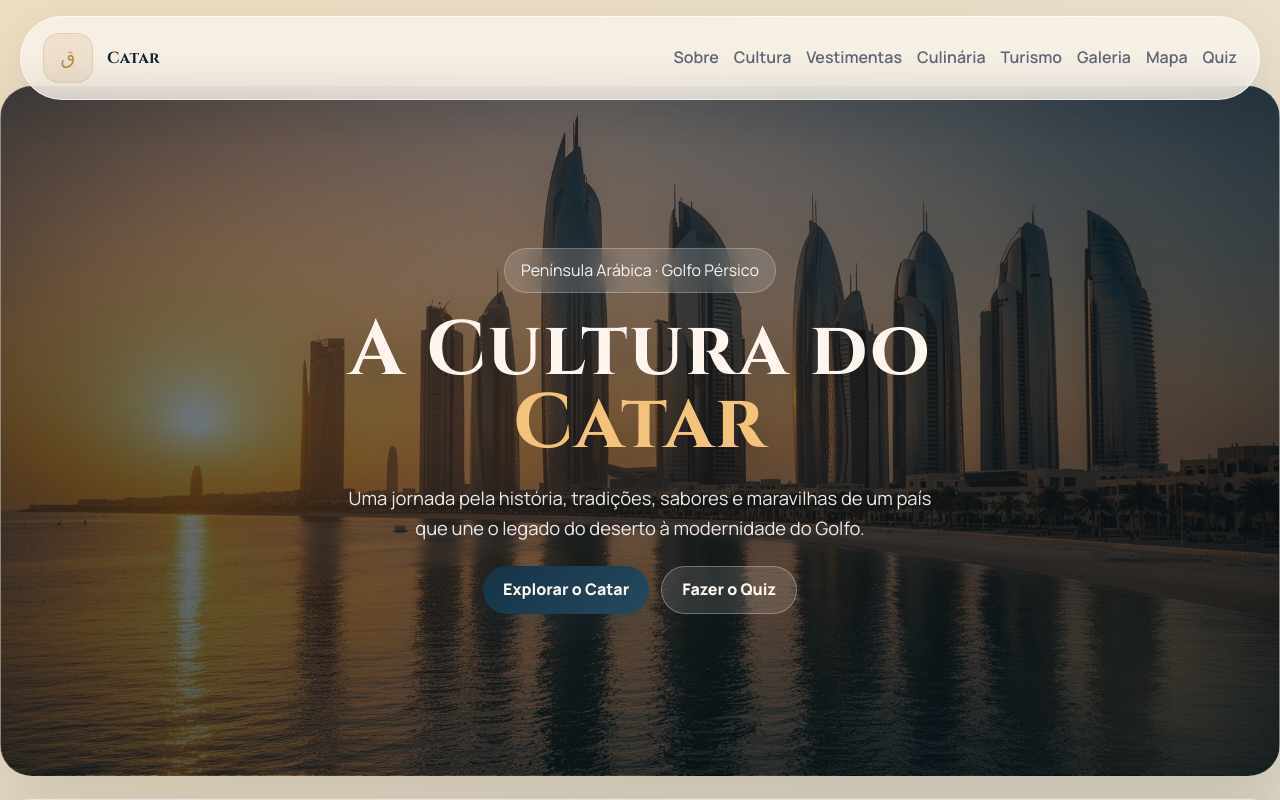
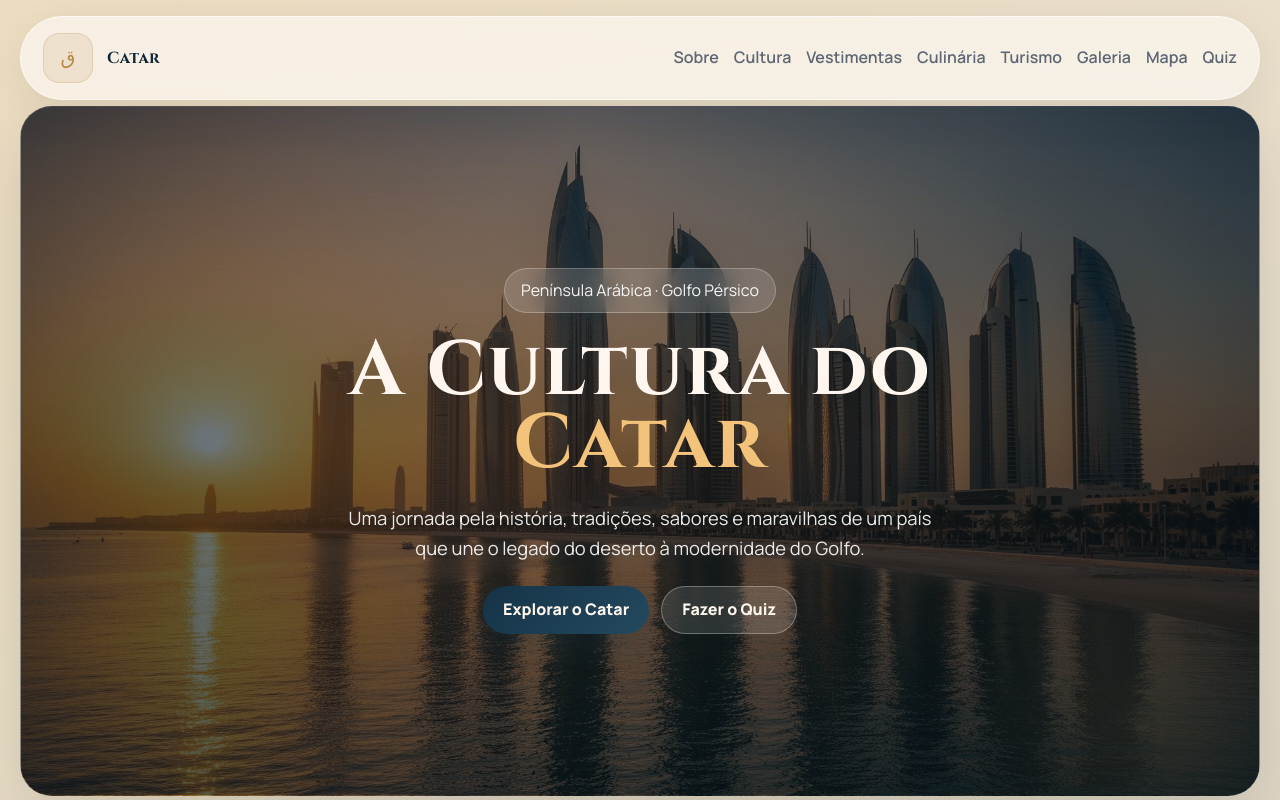
Before and after one commit to PabloKauaTCosta/A-Cultura-do-Catar, a website built with Vite: page index.html in a window 1280 px wide. Shown: the top 800 px of the page. Built offline with nearby package versions, Linux system fonts and the light colour scheme.

Commit message:
Quase pronto

```diff
--- a/src/style.css
+++ b/src/style.css
@@ -115,24 +115,25 @@ p {
   gap: 15px !important; /* Dá um espaço limpo entre os links */
 }
 
-/* Quando abrir no celular (telas menores que 768px) */
-@media (max-width: 768px) {
-  .topbar-overlay {
-    flex-direction: column !important; /* Empilha a logo em cima e os links embaixo */
-    gap: 15px !important;              /* Espaço entre a logo e os links */
-    text-align: center !important;
-  }
-  .topbar-overlay .nav {
-    justify-content: center !important; /* Centraliza os links no meio da tela do celular */
-    flex-wrap: wrap !important;         /* Se faltar espaço no celular, eles descem organizados */
+#app {
+  width: min(1240px, calc(100% - 32px));
+  margin: 0 auto;
+  padding: 20px 0 28px;
+}
+
+@media (max-width: 720px) {
+  #app {
+    width: min(100% - 18px, 1240px);
+    padding: 10px 0 16px;
   }
 }
 
-/* #app {
-  width: min(1240px, calc(100% - 32px));
-  margin: 0 auto;
-  padding: 20px 0 28px;
-} */
+@media (max-width: 480px) {
+  #app {
+    width: 100%;
+    padding: 8px 0 12px;
+  }
+}
 
 .topbar {
   position: sticky;
```
